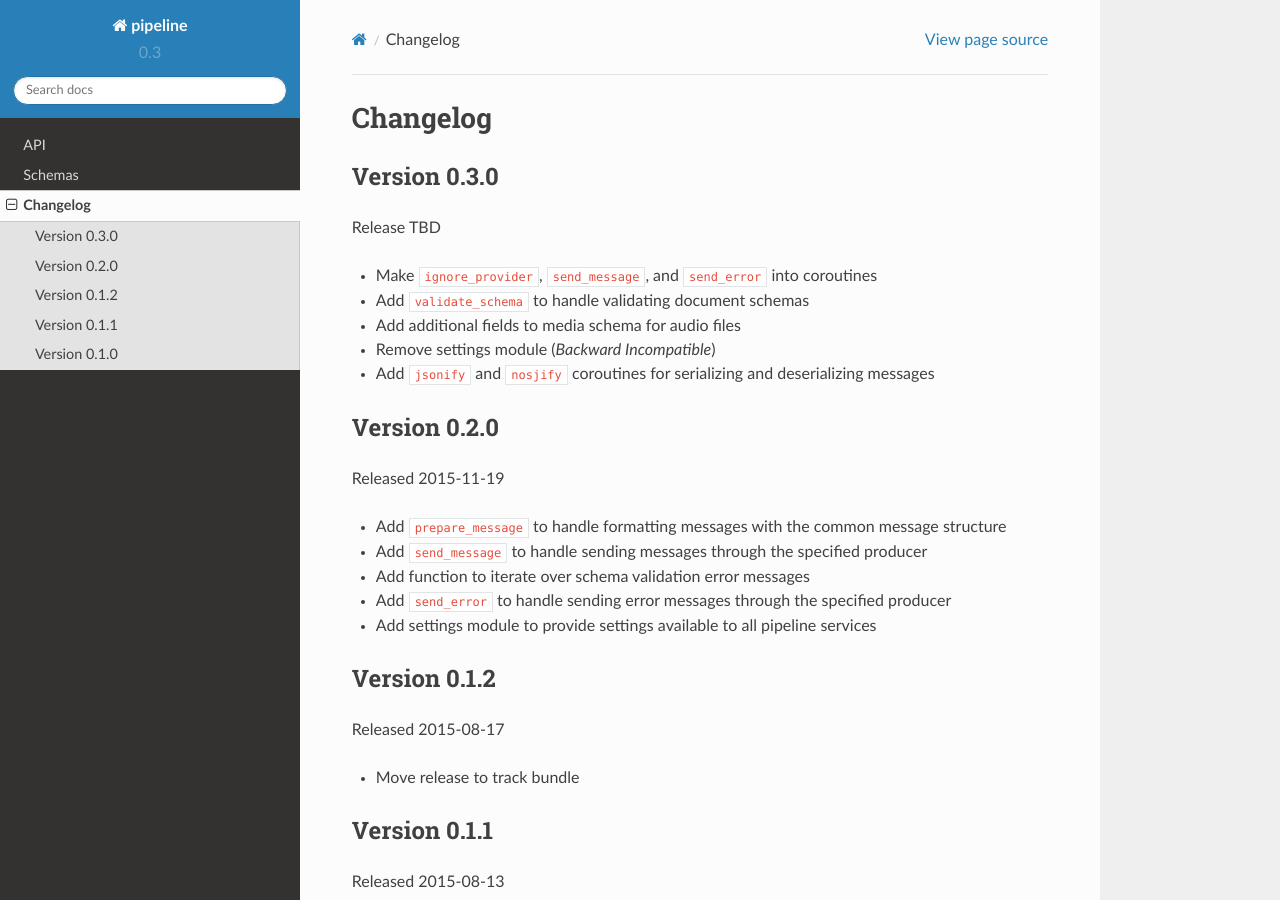
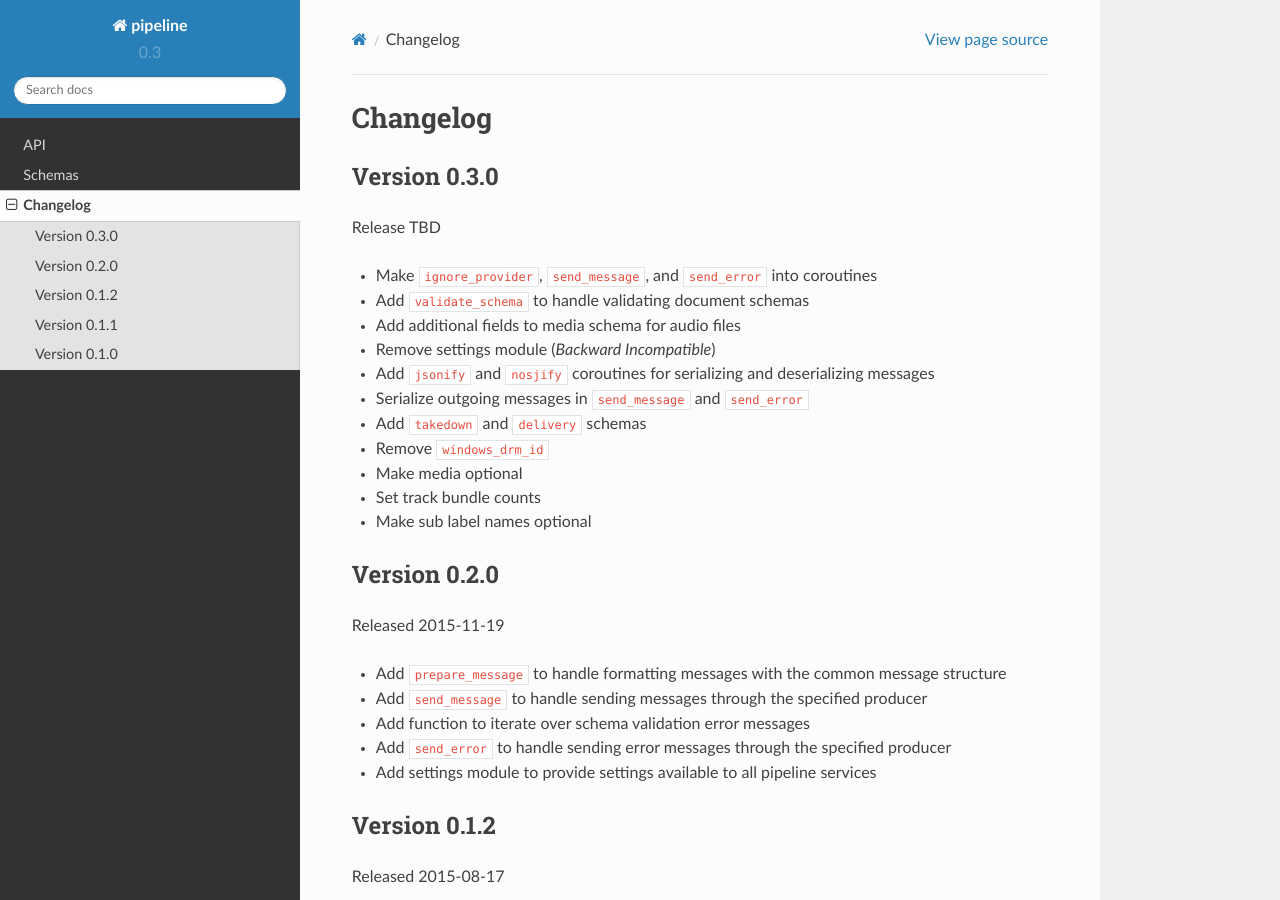
Before and after one commit to iheartradio/pipeline, a Sphinx documentation site: the page built from docs/changes.rst, in a window 1280 px wide and 900 px high. Built offline with Sphinx 7.4.7 and the Read the Docs theme 2.0.0, drawn with Linux system fonts in a browser that asks for light colours.

Commit message:
Update the changelog
A lot of changes have been made to 0.3.0 that weren't included in the
changelog. They need to be added in order to do a release.

```diff
--- a/docs/changes.rst
+++ b/docs/changes.rst
@@ -14,6 +14,12 @@ Release TBD
 - Remove settings module (*Backward Incompatible*)
 - Add ``jsonify`` and ``nosjify`` coroutines for serializing and deserializing
   messages
+- Serialize outgoing messages in ``send_message`` and ``send_error``
+- Add ``takedown`` and ``delivery`` schemas
+- Remove ``windows_drm_id``
+- Make media optional
+- Set track bundle counts
+- Make sub label names optional
 
 Version 0.2.0
 =============
```
